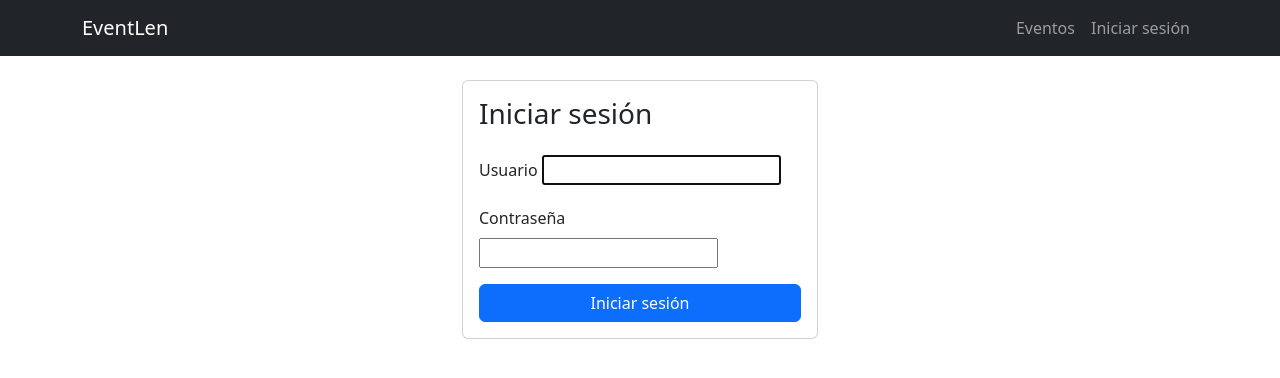
After one commit to dana-iesrincon/EventLen, a Django app: page /accounts/login/ in a window 1280 px wide. The commit adds this page. Shown: the top 378 px of the page. Run offline with Django 5.2, Linux system fonts and the light colour scheme.

Commit message:
feat: añadir inicio y cierre de sesión

```diff
--- a/config/settings.py
+++ b/config/settings.py
@@ -128,3 +128,7 @@ MAILERS = {
         'BACKEND': 'django.core.mail.backends.console.EmailBackend',
     },
 }
+
+LOGIN_REDIRECT_URL = "/events/"
+LOGOUT_REDIRECT_URL = "/events/"
+LOGIN_URL = "/accounts/login/"
--- a/config/urls.py
+++ b/config/urls.py
@@ -21,4 +21,5 @@ urlpatterns = [
     path("admin/", admin.site.urls),
     path("events/", include("events.urls")),
     path("reservations/", include("reservations.urls")),
+    path("accounts/", include("django.contrib.auth.urls")),
 ]
--- a/events/templates/base.html
+++ b/events/templates/base.html
@@ -28,17 +28,46 @@
     </a>
 
     {% if user.is_authenticated %}
+
         <a
             class="nav-link"
             href="{% url 'reservations:reservation_list' %}"
         >
             Mis reservas
         </a>
-                {% endif %}
 
+        {% if user.is_staff %}
             <a class="nav-link" href="/admin/">
                 Administración
             </a>
+        {% endif %}
+
+        <span class="navbar-text ms-3 me-3">
+            {{ user.username }}
+        </span>
+
+        <form
+            method="post"
+            action="{% url 'logout' %}"
+            class="d-flex"
+        >
+            {% csrf_token %}
+
+            <button
+                type="submit"
+                class="btn btn-outline-light btn-sm"
+            >
+                Cerrar sesión
+            </button>
+        </form>
+
+    {% else %}
+
+        <a class="nav-link" href="{% url 'login' %}">
+            Iniciar sesión
+        </a>
+
+    {% endif %}
 
 </div>
         </div>
--- /dev/null
+++ b/events/templates/registration/login.html
@@ -0,0 +1,67 @@
+{% extends "base.html" %}
+
+{% block title %}
+Iniciar sesión | EventLen
+{% endblock %}
+
+{% block content %}
+
+<div class="row justify-content-center">
+    <div class="col-md-6 col-lg-4">
+
+        <div class="card">
+            <div class="card-body">
+
+                <h1 class="h3 mb-4">
+                    Iniciar sesión
+                </h1>
+
+                {% if form.errors %}
+                    <div class="alert alert-danger">
+                        Usuario o contraseña incorrectos.
+                    </div>
+                {% endif %}
+
+                <form method="post">
+                    {% csrf_token %}
+
+                    <div class="mb-3">
+                        <label class="form-label">
+                            Usuario
+                        </label>
+
+                        {{ form.username }}
+                    </div>
+
+                    <div class="mb-3">
+                        <label class="form-label">
+                            Contraseña
+                        </label>
+
+                        {{ form.password }}
+                    </div>
+
+                    {% if next %}
+                        <input
+                            type="hidden"
+                            name="next"
+                            value="{{ next }}"
+                        >
+                    {% endif %}
+
+                    <button
+                        type="submit"
+                        class="btn btn-primary w-100"
+                    >
+                        Iniciar sesión
+                    </button>
+
+                </form>
+
+            </div>
+        </div>
+
+    </div>
+</div>
+
+{% endblock %}
--- a/reservations/views.py
+++ b/reservations/views.py
@@ -8,7 +8,7 @@ from events.models import Event
 from .models import Reservation
 
 
-@login_required(login_url="/admin/login/")
+@login_required
 @require_POST
 def reserve_event(request, event_id):
     event = get_object_or_404(
```
Lines whose indentation alone changed are shown as unchanged.
